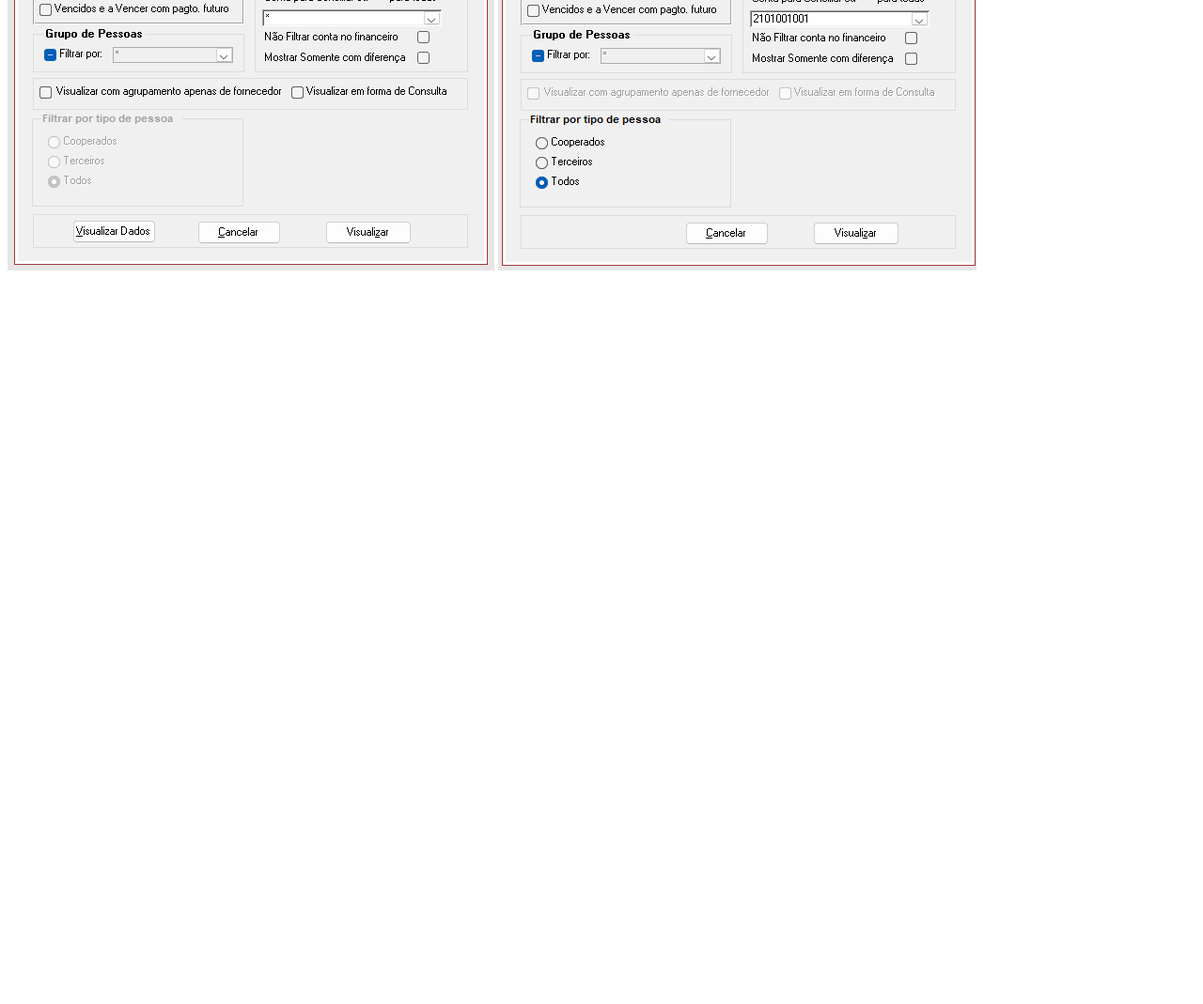
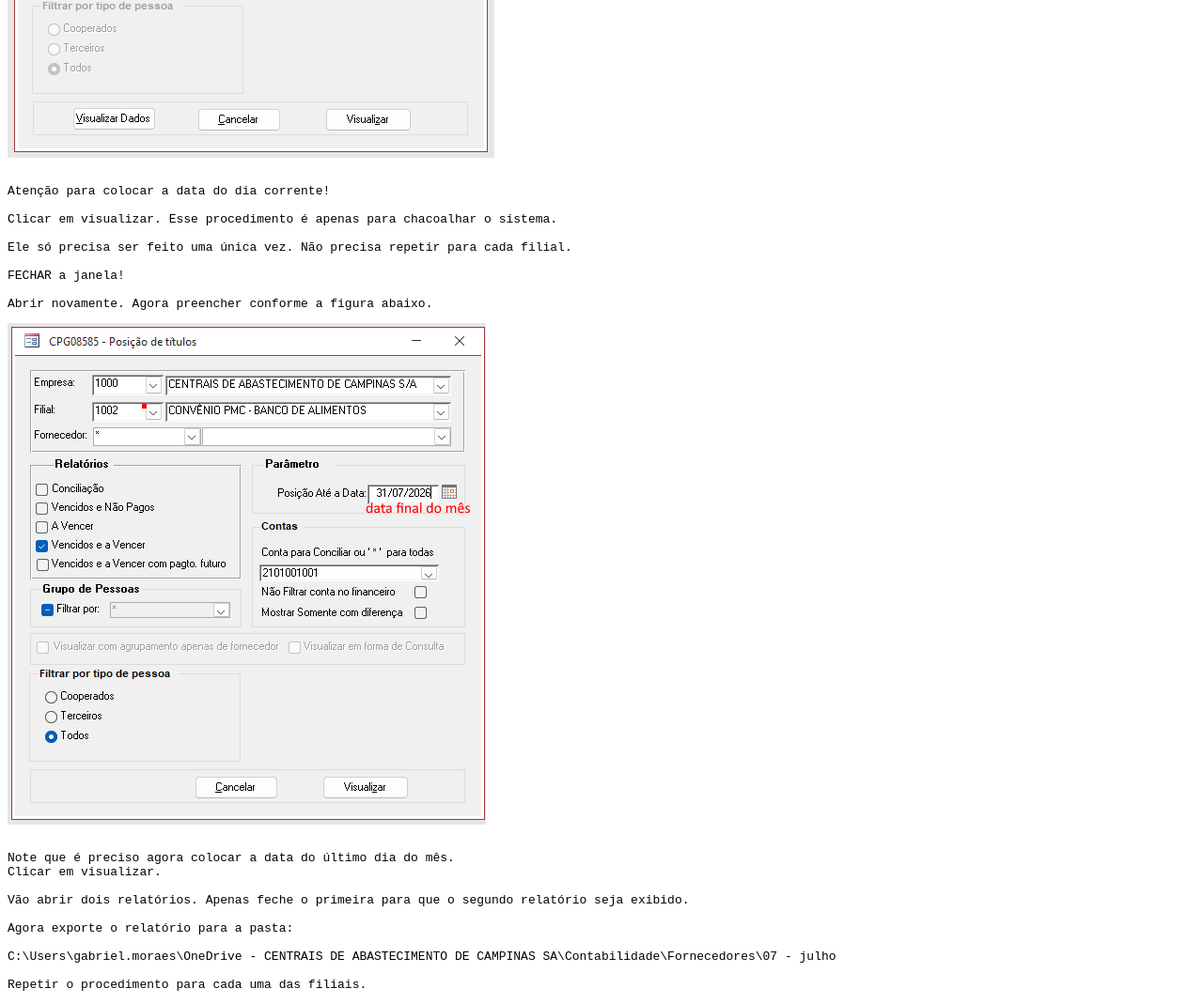
Before and after one commit to gpradodemoraes/ceasadocs, a plain HTML site: page html/fechamento_fornecedores.html in a window 1280 px wide. Shown: the part 527-1596 px from the top of the page at 94% size. Before the commit the page ends 827 px from the top, so only its background shows below. Drawn offline with Linux system fonts and the light colour scheme.

Commit message:
atualizando doc fornecedores

```diff
--- a/html/fechamento_fornecedores.html
+++ b/html/fechamento_fornecedores.html
@@ -10,16 +10,34 @@ Escolher a Filial 1000
 Relatórios -> Posição de Títulos
 
 Preencher conforme a figura abaixo:
+</pre>
+<img src="../static/images/fechamento_fornecedores_posicao_titulos_01.png" /><br>
 
+		<pre>
 
+Atenção para colocar a data do dia corrente!
 
+Clicar em visualizar. Esse procedimento é apenas para chacoalhar o sistema.
 
+Ele só precisa ser feito uma única vez. Não precisa repetir para cada filial.
+
+FECHAR a janela!
+
+Abrir novamente. Agora preencher conforme a figura abaixo.
+</pre>
+<img src="../static/images/fechamento_fornecedores_posicao_titulos_02.png" />
+<pre>
+
+Note que é preciso agora colocar a data do último dia do mês.
+Clicar em visualizar.
+
+Vão abrir dois relatórios. Apenas feche o primeira para que o segundo relatório seja exibido.
+
+Agora exporte o relatório para a pasta:
 
 C:\Users\gabriel.moraes\OneDrive - CENTRAIS DE ABASTECIMENTO DE CAMPINAS SA\Contabilidade\Fornecedores\07 - julho
 
-		</pre>
-
-<img src="../static/images/fechamento_fornecedores_posicao_titulos_01.png" />
-<img src="../static/images/fechamento_fornecedores_posicao_titulos_02.png" />
+Repetir o procedimento para cada uma das filiais.
+</pre>
 	</body>
 </html>
```
